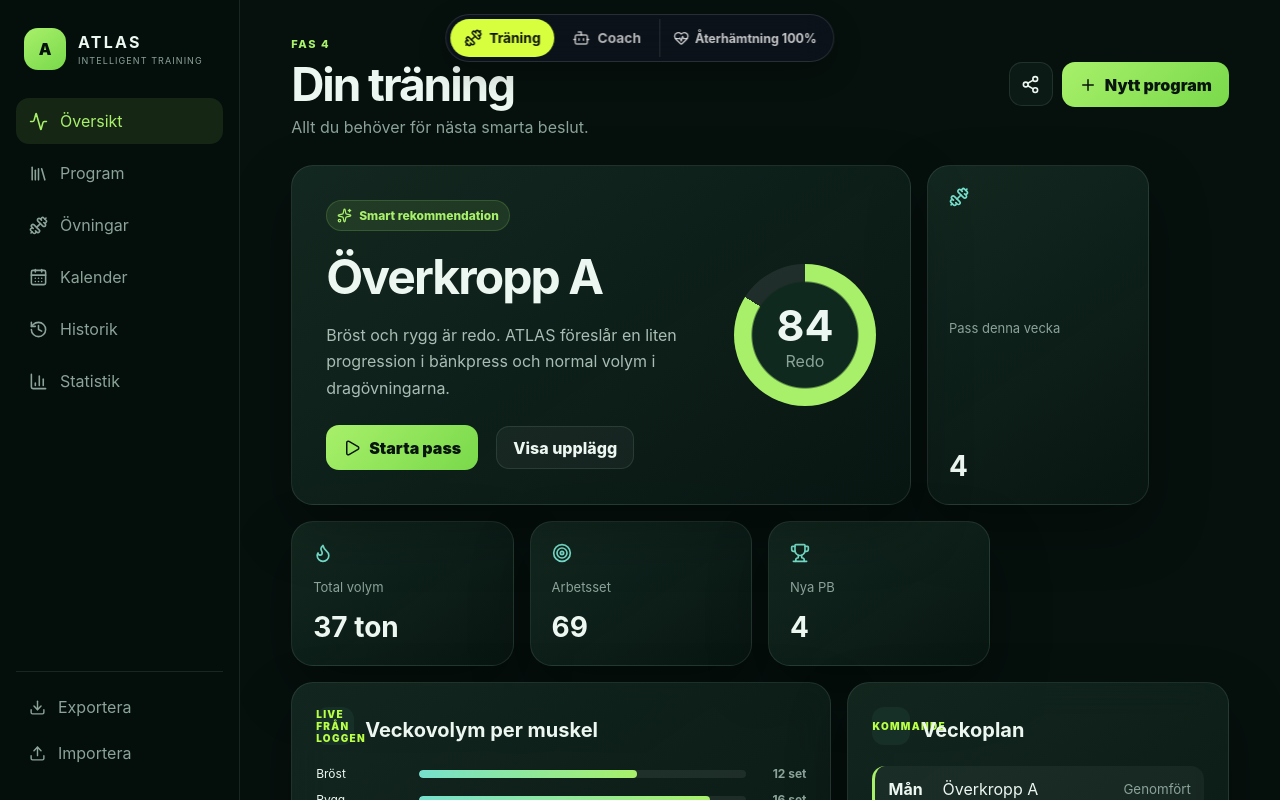
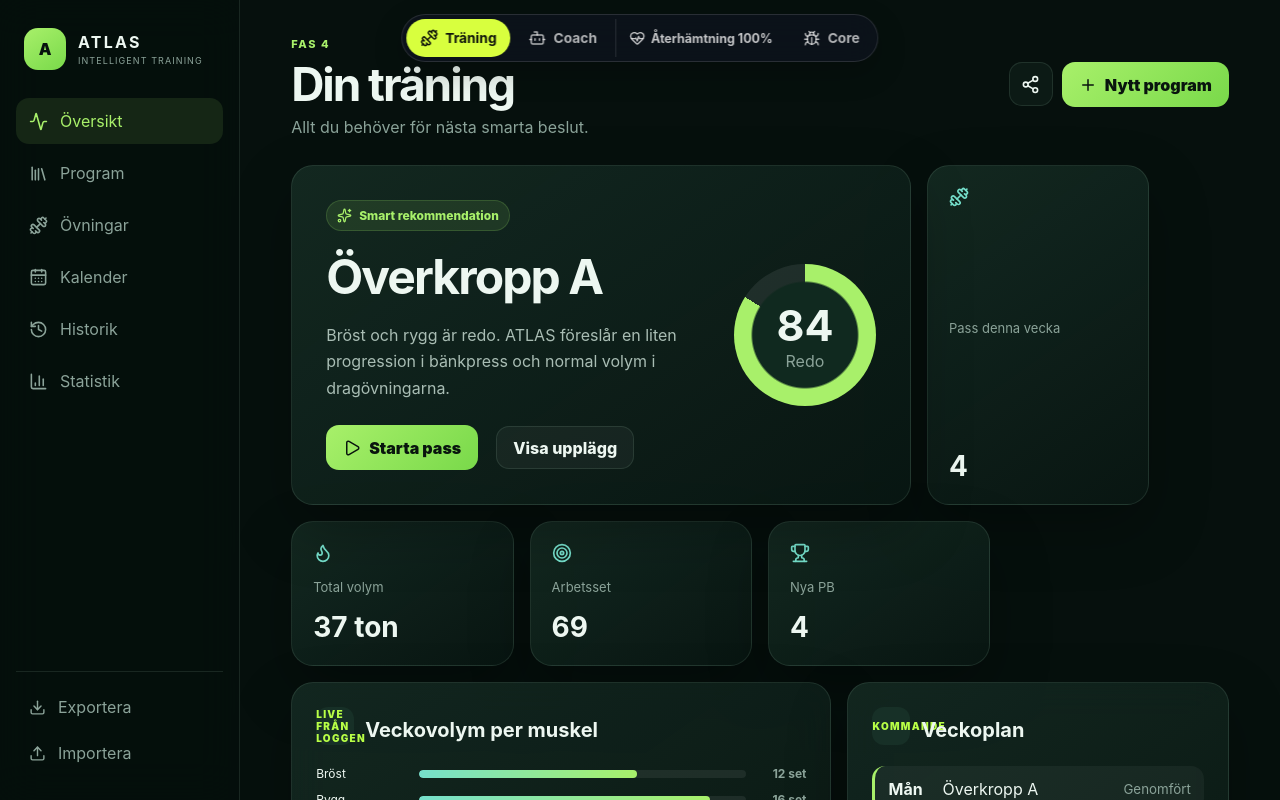
Before and after one commit to robertekholm68-lab/Atlas-ChatGPT, a React (Vite) app: page / in a window 1280 px wide. Shown: the top 800 px of the page. Built offline with nearby package versions, Linux system fonts and the light colour scheme.

Commit message:
Expose Decision Engine diagnostics in ATLAS shell

```diff
--- a/src/AppAtlas.jsx
+++ b/src/AppAtlas.jsx
@@ -1,7 +1,8 @@
 import { useEffect, useState } from 'react'
-import { Bot, Dumbbell, HeartPulse } from 'lucide-react'
+import { Bot, Bug, Dumbbell, HeartPulse } from 'lucide-react'
 import AppPhase4 from './AppPhase4'
 import AppIntelligence from './AppIntelligence'
+import AtlasDevPanel from './AtlasDevPanel'
 import { getAtlasState, subscribeAtlas } from './core/atlasStore'
 import { recordCompletedWorkout } from './core/eventEngine'
 import { installPhase4Bridge } from './core/phase4Bridge'
@@ -29,6 +30,7 @@
 export default function AppAtlas() {
   const [module, setModule] = useState(loadModule)
   const [core, setCore] = useState(getAtlasState)
+  const [showDevPanel, setShowDevPanel] = useState(false)
 
   useEffect(() => {
     importLegacyWorkouts()
@@ -51,6 +53,7 @@
   }
 
   const recovery = core.recovery?.score ?? 100
+  const currentDecision = core.decisions?.current
 
   return (
     <div className="atlas-product-shell">
@@ -71,13 +74,24 @@
           <Bot size={18} />
           <span>Coach</span>
         </button>
-        <span className="atlas-core-status" title="Beräknas lokalt från genomförda set och RPE">
+        <span className="atlas-core-status" title={currentDecision?.title || 'Beräknas lokalt från genomförda set och RPE'}>
           <HeartPulse size={16} />
           Återhämtning {recovery}%
         </span>
+        <button
+          type="button"
+          className={`atlas-dev-toggle ${showDevPanel ? 'active' : ''}`}
+          onClick={() => setShowDevPanel(value => !value)}
+          title="Öppna intern ATLAS-diagnostik"
+          aria-pressed={showDevPanel}
+        >
+          <Bug size={17}/>
+          <span>Core</span>
+        </button>
       </div>
 
       {module === 'training' ? <AppPhase4 /> : <AppIntelligence />}
+      {showDevPanel && <AtlasDevPanel core={core} onClose={() => setShowDevPanel(false)}/>}
     </div>
   )
 }
```
